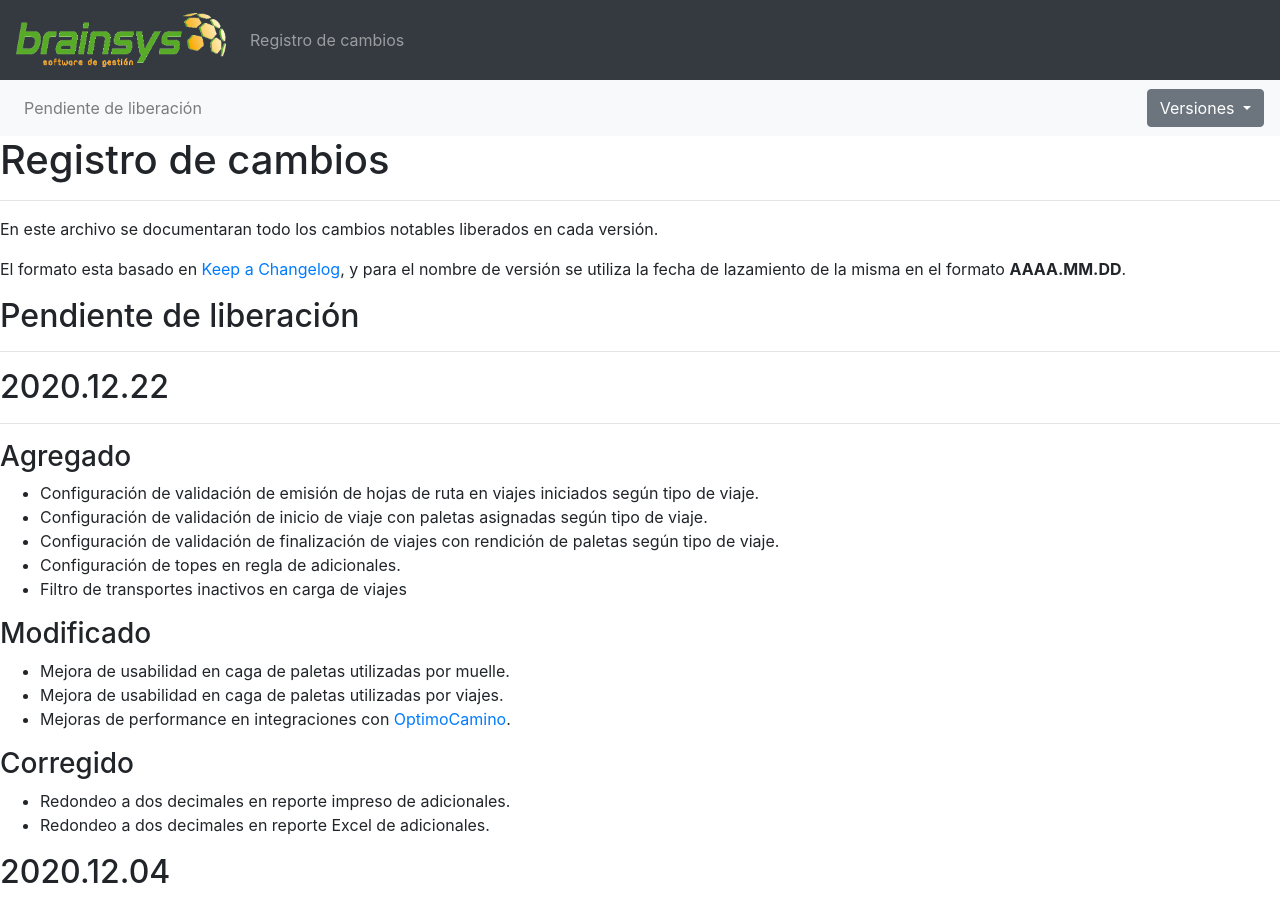
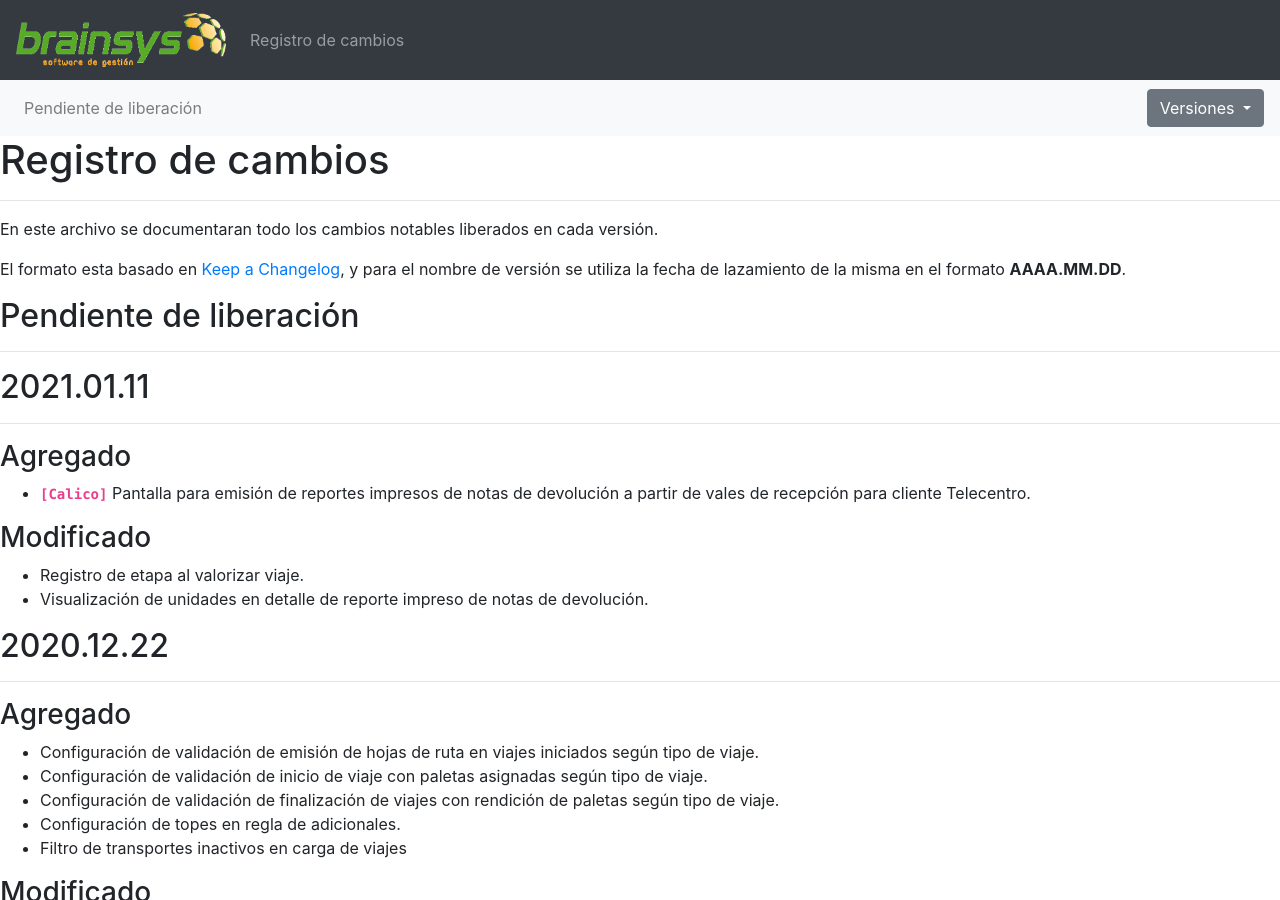
Before and after one commit to msanchez-brainsys/msanchez-brainsys.github.io, a Jekyll site: the page built from registro-cambios.markdown, in a window 1280 px wide and 900 px high. Built offline with Jekyll 4.4.1, drawn with Linux system fonts in a browser that asks for light colours.

Commit message:
Se agregaron cambios de versión 2021.01.11

```diff
--- a/registro-cambios.markdown
+++ b/registro-cambios.markdown
@@ -6,6 +6,8 @@ navegacion:
     - nombre: "Pendiente de liberación"
       link: "registro-cambios#pendiente-de-liberación"
   versiones:
+    - nombre: "2021.01.11"
+      link: "registro-cambios#20210111"
     - nombre: "2020.12.22"
       link: "registro-cambios#20201222"
     - nombre: "2020.12.04"
@@ -32,6 +34,14 @@ El formato esta basado en [Keep a Changelog](https://keepachangelog.com/es-ES/1.
 ## Pendiente de liberación
 ---
 
+## 2021.01.11
+---
+### Agregado
+- **`[Calico]`** Pantalla para emisión de reportes impresos de notas de devolución a partir de vales de recepción para cliente Telecentro.
+
+### Modificado
+- Registro de etapa al valorizar viaje.
+- Visualización de unidades en detalle de reporte impreso de notas de devolución.
 
 ## 2020.12.22
 ---
```
